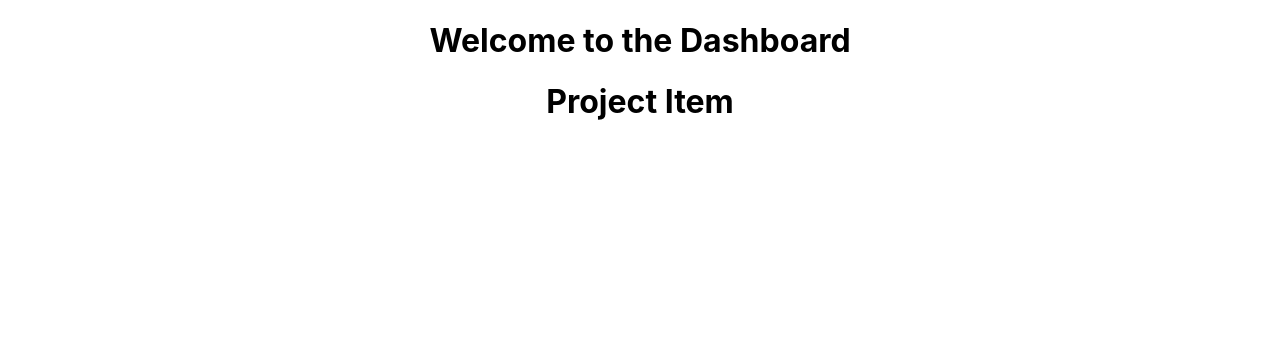
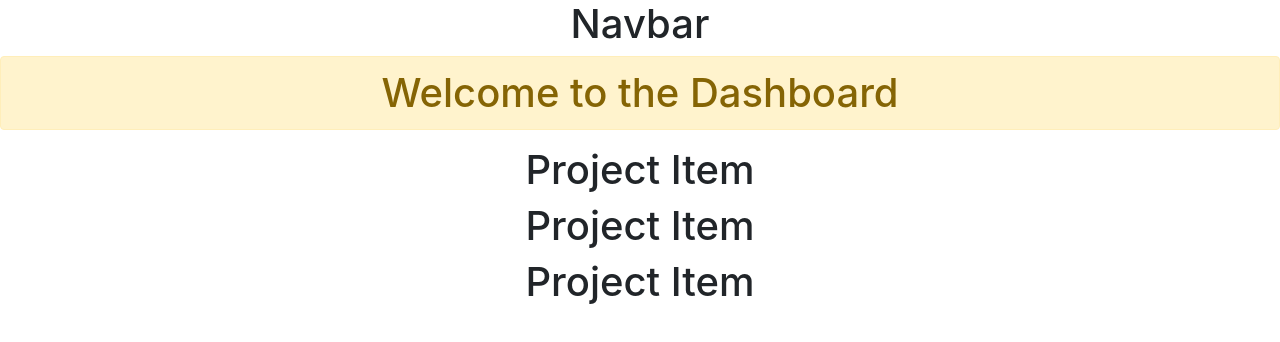
Before and after one commit to henokkahsay/AgileintPPMTool, a React (Create React App) app in the folder ppmtool-react-clientt/: page / in a window 1280 px wide. Shown: the top 342 px of the page. Built offline with nearby package versions, Linux system fonts and the light colour scheme.

Commit message:
Bringing Booststrap

```diff
--- a/ppmtool-react-clientt/package.json
+++ b/ppmtool-react-clientt/package.json
@@ -3,6 +3,7 @@
   "version": "0.1.0",
   "private": true,
   "dependencies": {
+    "bootstrap": "^4.3.1",
     "react": "^16.10.2",
     "react-dom": "^16.10.2",
     "react-scripts": "3.2.0"
--- a/ppmtool-react-clientt/src/App.js
+++ b/ppmtool-react-clientt/src/App.js
@@ -1,11 +1,13 @@
 import React, { Component } from "react";
 import "./App.css";
 import Dashboard from "./components/Dashboard";
-
+import Header from "./components/Layout/Header";
+import "bootstrap/dist/css/bootstrap.min.css";
 class App extends Component {
   render() {
     return (
       <div className="App">
+        <Header />
         <Dashboard />
       </div>
     );
--- a/ppmtool-react-clientt/src/components/Dashboard.js
+++ b/ppmtool-react-clientt/src/components/Dashboard.js
@@ -5,7 +5,9 @@
   render() {
     return (
       <div>
-        <h1>Welcome to the Dashboard</h1>
+        <h1 className="alert alert-warning"> Welcome to the Dashboard</h1>
+        <ProjectItem />
+        <ProjectItem />
         <ProjectItem />
       </div>
     );
--- /dev/null
+++ b/ppmtool-react-clientt/src/components/Layout/Header.js
@@ -0,0 +1,12 @@
+import React, { Component } from "react";
+
+class Header extends Component {
+  render() {
+    return (
+      <div>
+        <h1>Navbar</h1>
+      </div>
+    );
+  }
+}
+export default Header;
```
Also changed, not shown: 1 other file (tests, documents, lock files or other folders).
